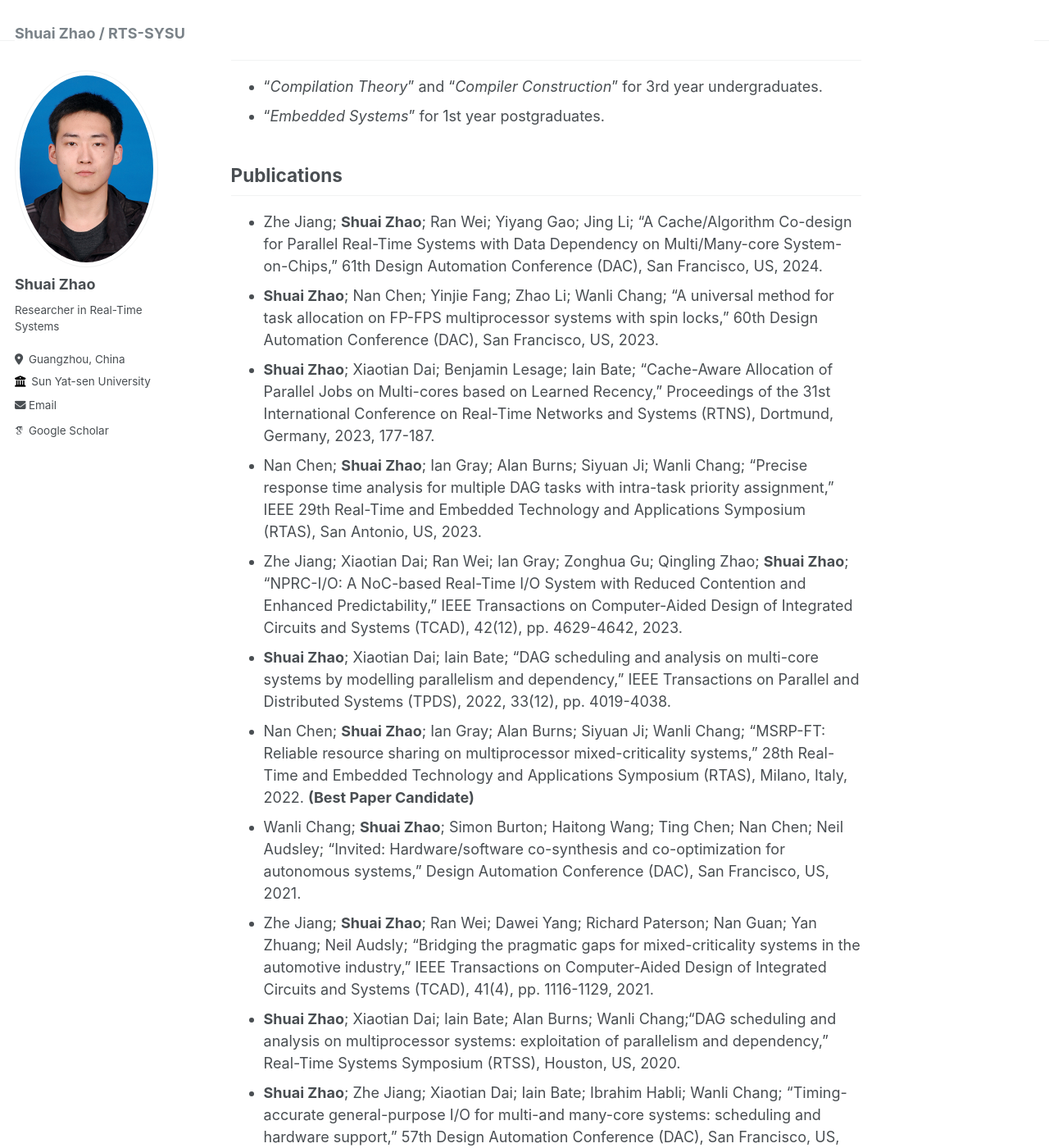
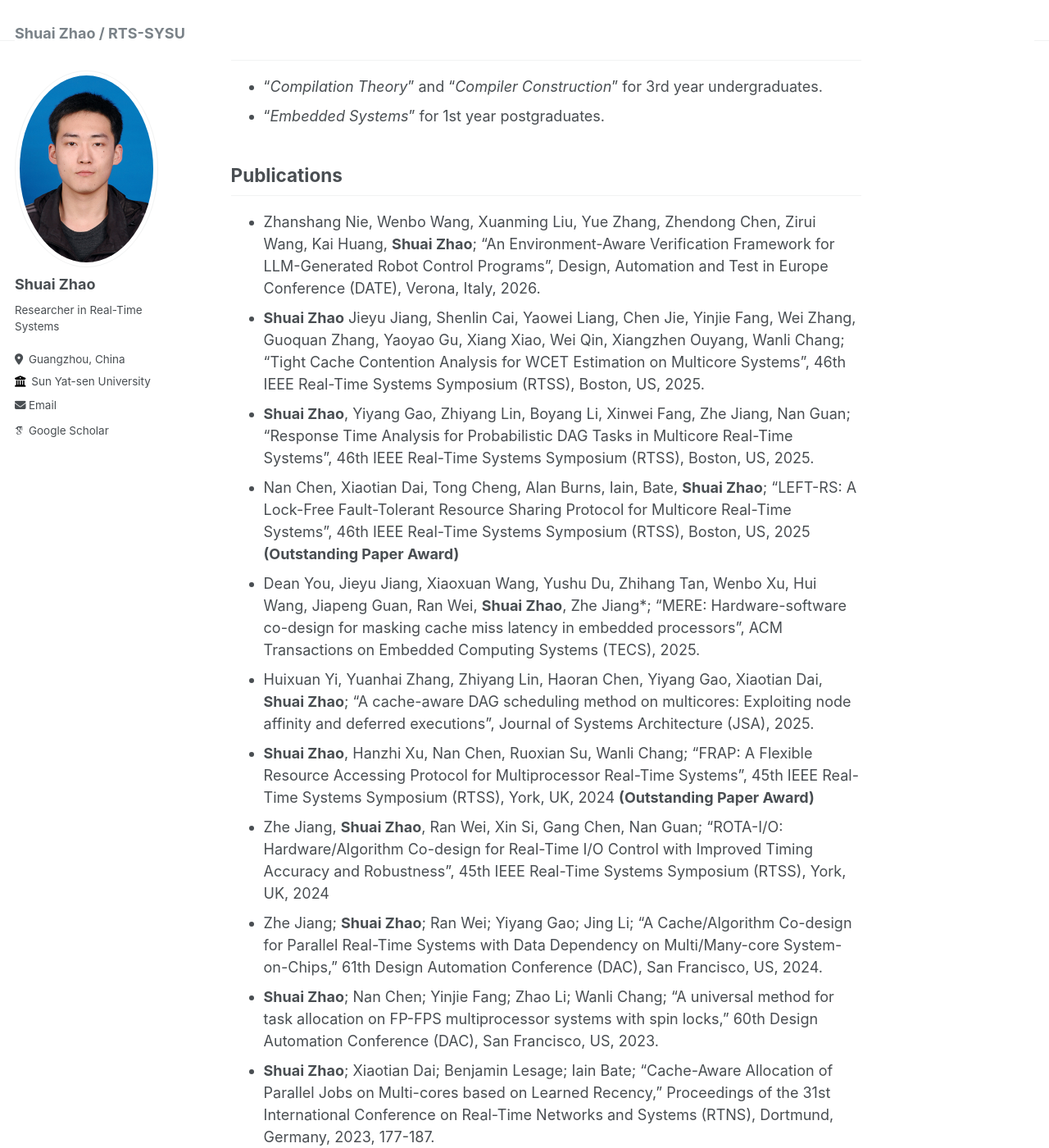
Before and after one commit to zs673/zs673.github.io, a Jekyll site: the page built from _pages/about.md, in a window 1280 px wide and 1400 px high, scrolled down 1004 px. Shown: the whole window at 82% size. Built offline with Jekyll 4.4.1, drawn with Linux system fonts in a browser that asks for light colours; some web fonts are replaced.

Commit message:
Update publications list in about.md

```diff
--- a/_pages/about.md
+++ b/_pages/about.md
@@ -39,6 +39,14 @@ Teaching
 
 Publications
 ------
+- Zhanshang Nie, Wenbo Wang, Xuanming Liu, Yue Zhang, Zhendong Chen, Zirui Wang, Kai Huang, **Shuai Zhao**; "An Environment-Aware Verification Framework for LLM-Generated Robot Control Programs", Design, Automation and Test in Europe Conference (DATE), Verona, Italy, 2026.
+- **Shuai Zhao** Jieyu Jiang, Shenlin Cai, Yaowei Liang, Chen Jie, Yinjie Fang, Wei Zhang, Guoquan Zhang, Yaoyao Gu, Xiang Xiao, Wei Qin, Xiangzhen Ouyang, Wanli Chang; “Tight Cache Contention Analysis for WCET Estimation on Multicore Systems”, 46th IEEE Real-Time Systems Symposium (RTSS), Boston, US, 2025.
+- **Shuai Zhao**, Yiyang Gao, Zhiyang Lin, Boyang Li, Xinwei Fang, Zhe Jiang, Nan Guan; “Response Time Analysis for Probabilistic DAG Tasks in Multicore Real-Time Systems”, 46th IEEE Real-Time Systems Symposium (RTSS), Boston, US, 2025.
+- Nan Chen, Xiaotian Dai, Tong Cheng, Alan Burns, Iain, Bate, **Shuai Zhao**; “LEFT-RS: A Lock-Free Fault-Tolerant Resource Sharing Protocol for Multicore Real-Time Systems”, 46th IEEE Real-Time Systems Symposium (RTSS), Boston, US, 2025 **(Outstanding Paper Award)**
+- Dean You, Jieyu Jiang, Xiaoxuan Wang, Yushu Du, Zhihang Tan, Wenbo Xu, Hui Wang, Jiapeng Guan, Ran Wei, **Shuai Zhao**, Zhe Jiang*; "MERE: Hardware-software co-design for masking cache miss latency in embedded processors", ACM Transactions on Embedded Computing Systems (TECS), 2025.
+- Huixuan Yi, Yuanhai Zhang, Zhiyang Lin, Haoran Chen, Yiyang Gao, Xiaotian Dai, **Shuai Zhao**; “A cache-aware DAG scheduling method on multicores: Exploiting node affinity and deferred executions”, Journal of Systems Architecture (JSA), 2025.
+- **Shuai Zhao**, Hanzhi Xu, Nan Chen, Ruoxian Su, Wanli Chang; “FRAP: A Flexible Resource Accessing Protocol for Multiprocessor Real-Time Systems”, 45th IEEE Real-Time Systems Symposium (RTSS), York, UK, 2024 **(Outstanding Paper Award)**
+- Zhe Jiang, **Shuai Zhao**, Ran Wei, Xin Si, Gang Chen, Nan Guan; “ROTA-I/O: Hardware/Algorithm Co-design for Real-Time I/O Control with Improved Timing Accuracy and Robustness”, 45th IEEE Real-Time Systems Symposium (RTSS), York, UK, 2024
 - Zhe Jiang; **Shuai Zhao**; Ran Wei; Yiyang Gao; Jing Li; “A Cache/Algorithm Co-design for Parallel Real-Time Systems with Data Dependency on Multi/Many-core System-on-Chips,” 61th Design Automation Conference (DAC), San Francisco, US, 2024.
 - **Shuai Zhao**; Nan Chen; Yinjie Fang; Zhao Li; Wanli Chang; “A universal method for task allocation on FP-FPS multiprocessor systems with spin locks,” 60th Design Automation Conference (DAC), San Francisco, US, 2023.
 - **Shuai Zhao**; Xiaotian Dai; Benjamin Lesage; Iain Bate; “Cache-Aware Allocation of Parallel Jobs on Multi-cores based on Learned Recency,” Proceedings of the 31st International Conference on Real-Time Networks and Systems (RTNS), Dortmund, Germany, 2023, 177-187.
```
